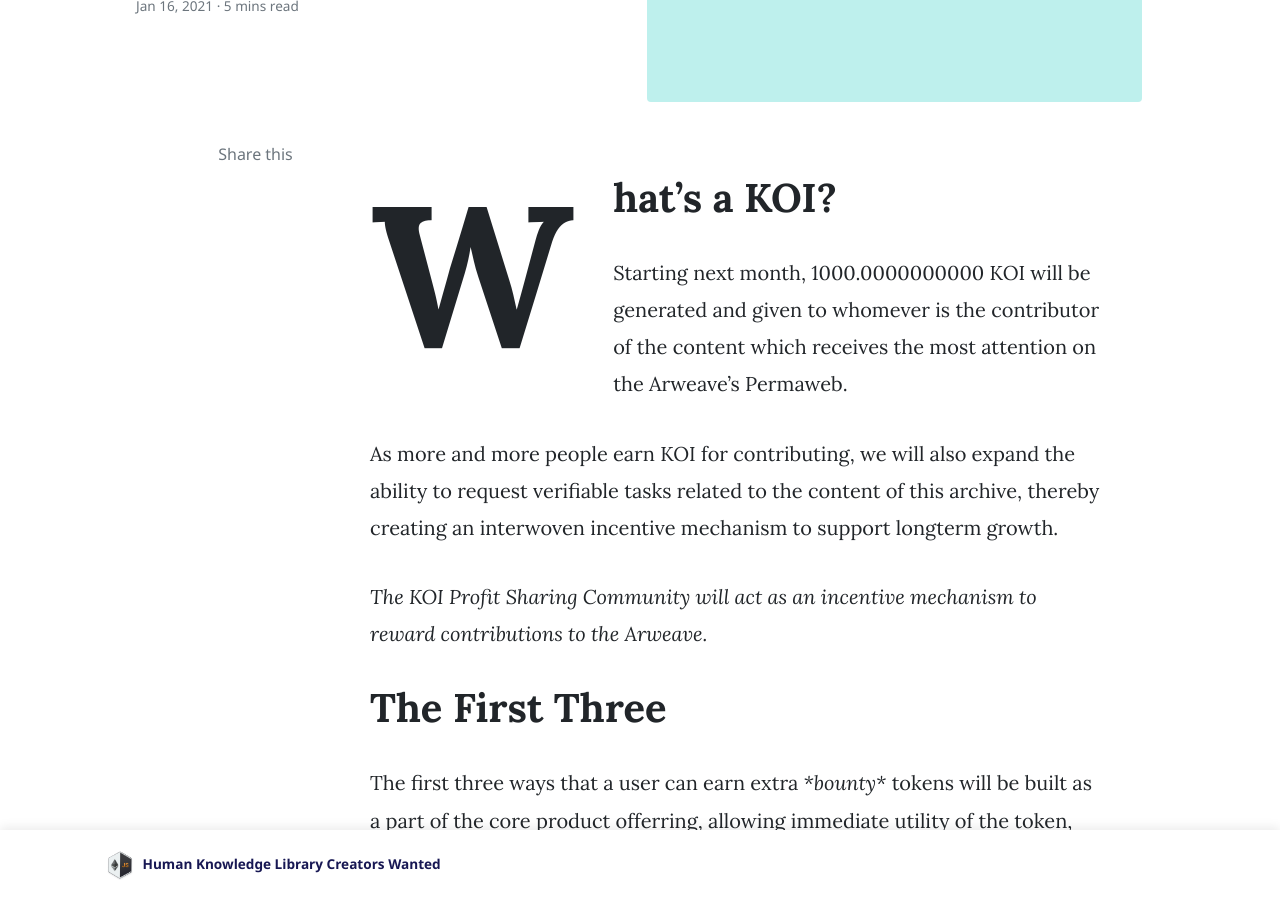
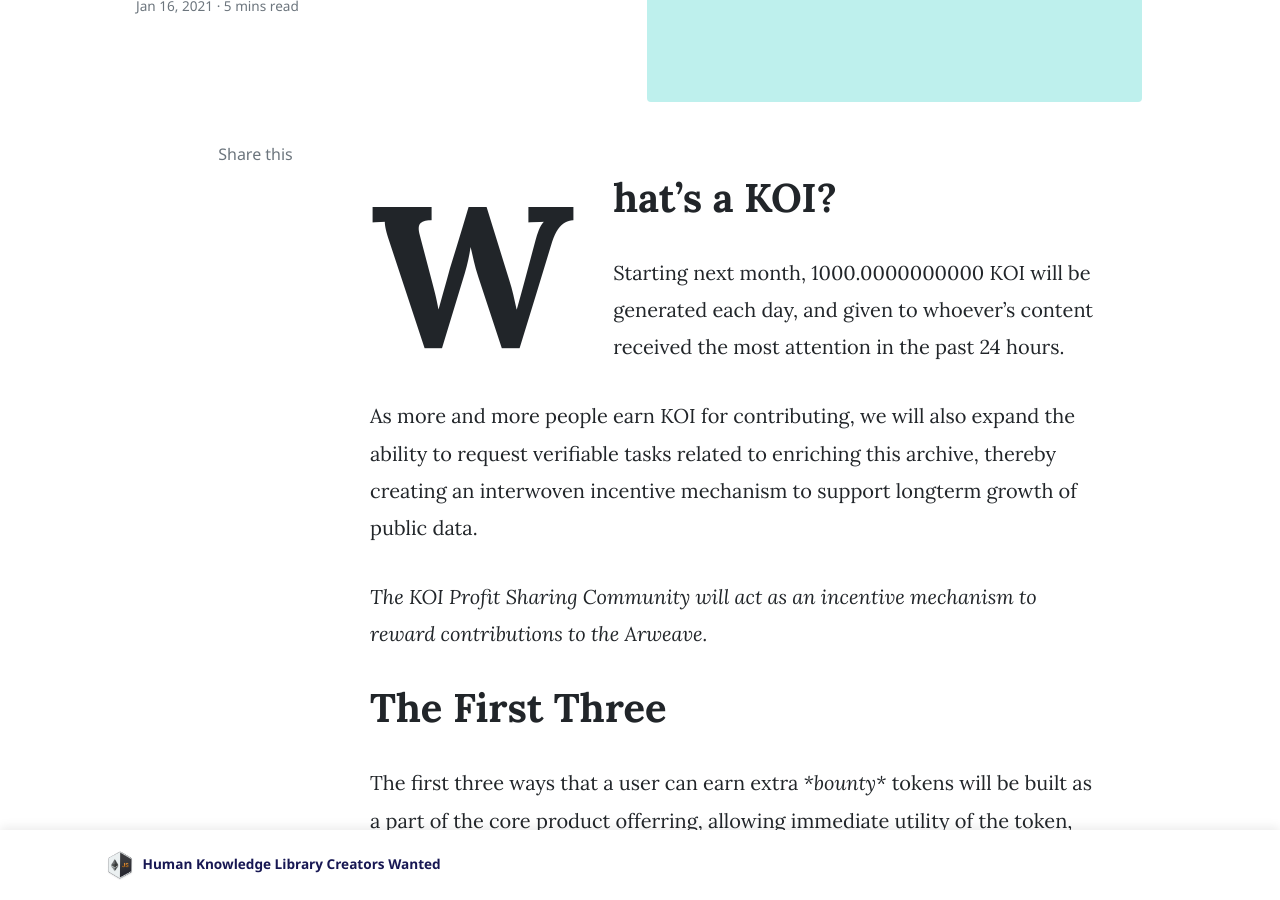
Before and after one commit to tykoii/blog, a Jekyll site: the page built from _posts/2021-01-16-koi-is-a-protocol.markdown, in a window 1280 px wide and 900 px high, scrolled down 365 px. Built offline with Jekyll 4.4.1, drawn with Linux system fonts in a browser that asks for light colours; nearby versions of some CDN libraries; comment, search, counter and statistics services are not loaded.

Commit message:
Update 2021-01-16-koi-is-a-protocol.markdown

```diff
--- a/_posts/2021-01-16-koi-is-a-protocol.markdown
+++ b/_posts/2021-01-16-koi-is-a-protocol.markdown
@@ -6,9 +6,9 @@
 ---
 
 # What's a KOI?
-Starting next month, 1000.0000000000 KOI will be generated and given to whomever is the contributor of the content which receives the most attention on the Arweave's Permaweb.
+Starting next month, 1000.0000000000 KOI will be generated each day, and given to whoever's content received the most attention in the past 24 hours.
 
-As more and more people earn KOI for contributing, we will also expand the ability to request verifiable tasks related to the content of this archive, thereby creating an interwoven incentive mechanism to support longterm growth.
+As more and more people earn KOI for contributing, we will also expand the ability to request verifiable tasks related to enriching this archive, thereby creating an interwoven incentive mechanism to support longterm growth of public data.
 
 *The KOI Profit Sharing Community will act as an incentive mechanism to reward contributions to the Arweave.*
 
```
